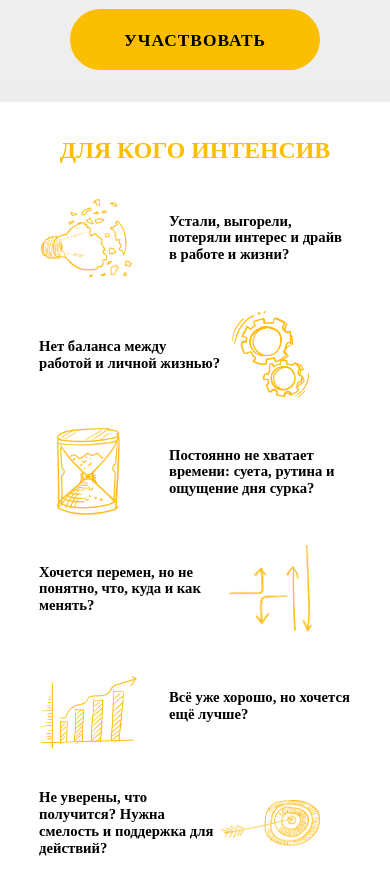
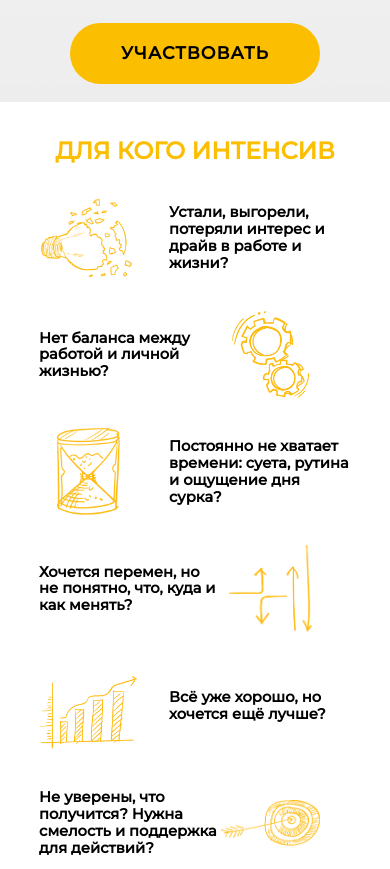
Before and after one commit to Julian6262/HTML_Happiness, a plain HTML site: page index.html in a window 390 px wide. Shown: the part 678-1547 px from the top of the page. Drawn offline with Linux system fonts and the light colour scheme; the site is published under a folder, as on GitHub Pages, so addresses that start at the root find nothing.

Commit message:
gitignore

```diff
--- a/css/style.css
+++ b/css/style.css
@@ -5,12 +5,15 @@
 
 @font-face {
     font-family: "Montserrat-Medium";
-    src: url("/fonts/Montserrat-Medium.ttf");
+    src: url("../fonts/Montserrat-Medium.ttf");
 }
 
 body {
     font-family: Montserrat-Medium, serif;
     font-size: 10px;
+    background: url("../img/back.png") no-repeat center;
+    background-size: cover;
+    background-attachment: fixed;
 }
 
 
@@ -155,14 +158,19 @@ header {
 /*MAIN*/
 /*BLOCK QUESTIONS*/
 .block-questions {
+    background-color: white;
+}
+
+.block-questions__container {
     display: grid;
     grid-template-columns: 1fr 1fr;
     align-content: center;
-    margin-top: 100px;
-    margin-bottom: 100px;
+    padding-top: 100px;
+    padding-bottom: 100px;
     width: 1020px;
     margin-inline: auto;
     color: black;
+    background-color: white;
     grid-gap: 30px;
 }
 
@@ -331,6 +339,10 @@ span.orange {
 
 /*MAIN*/
 /*RESULT*/
+.block-result {
+    background-color: white;
+}
+
 .block-result__content {
     display: grid;
     grid-template-columns: 1fr 1fr;
@@ -474,7 +486,7 @@ span.orange {
     width: 500px;
     height: 800px;
     float: right;
-    shape-outside: url(/img/man.png);
+    shape-outside: url(../img/man.png);
     shape-margin: 20px;
 }
 
@@ -636,7 +648,7 @@ span.orange {
 /*MEDIA*/
 /*1200*/
 @media (max-width: 1200px) {
-    .header, .block-participate__container, .block-questions {
+    .header, .block-participate__container, .block-questions__container {
         width: 85%;
         transition: 0.5s;
     }
@@ -709,7 +721,7 @@ span.orange {
 /*MEDIA*/
 /*992*/
 @media (max-width: 992px) {
-    .block-participate__container, .block-questions, .block-expectations, .block-result__content {
+    .block-participate__container, .block-questions__container, .block-expectations, .block-result__content {
         font-size: 8px;
         transition: 0.5s;
     }
@@ -811,10 +823,10 @@ span.orange {
         width: 95%;
     }
 
-    .block-questions {
+    .block-questions__container {
         font-size: 7px;
-        margin-top: 35px;
-        margin-bottom: 30px;
+        padding-top: 35px;
+        padding-bottom: 30px;
         transition: 0.5s;
     }
 
@@ -966,8 +978,8 @@ span.orange {
         width: 80%;
     }
 
-    .block-questions {
-        margin-top: 35px;
+    .block-questions__container {
+        padding-top: 35px;
         height: 100%;
         width: 80%;
     }
--- a/index.html
+++ b/index.html
@@ -45,6 +45,7 @@
     </div>
 
     <div class="block-questions">
+        <div class="block-questions__container">
             <h2 class="block-questions__header">ДЛЯ КОГО ИНТЕНСИВ</h2>
 
             <div class="block-questions__content">
@@ -90,6 +91,7 @@
             </div>
 
             <a class="block-questions__button block-button" href="#">вам точно сюда</a>
+        </div>
     </div>
 
     <div class="block-expectations">
```
Also changed, not shown: 3 other files. Lines whose indentation alone changed are shown as unchanged.
